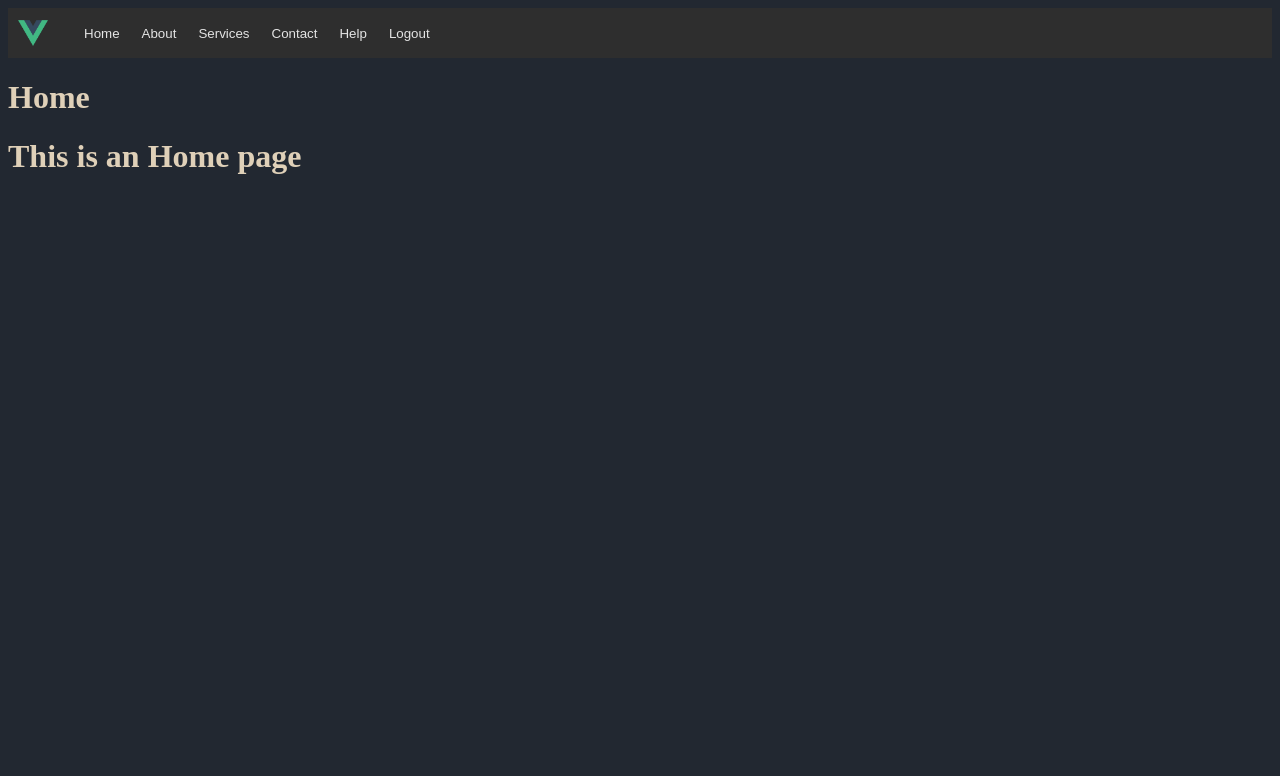
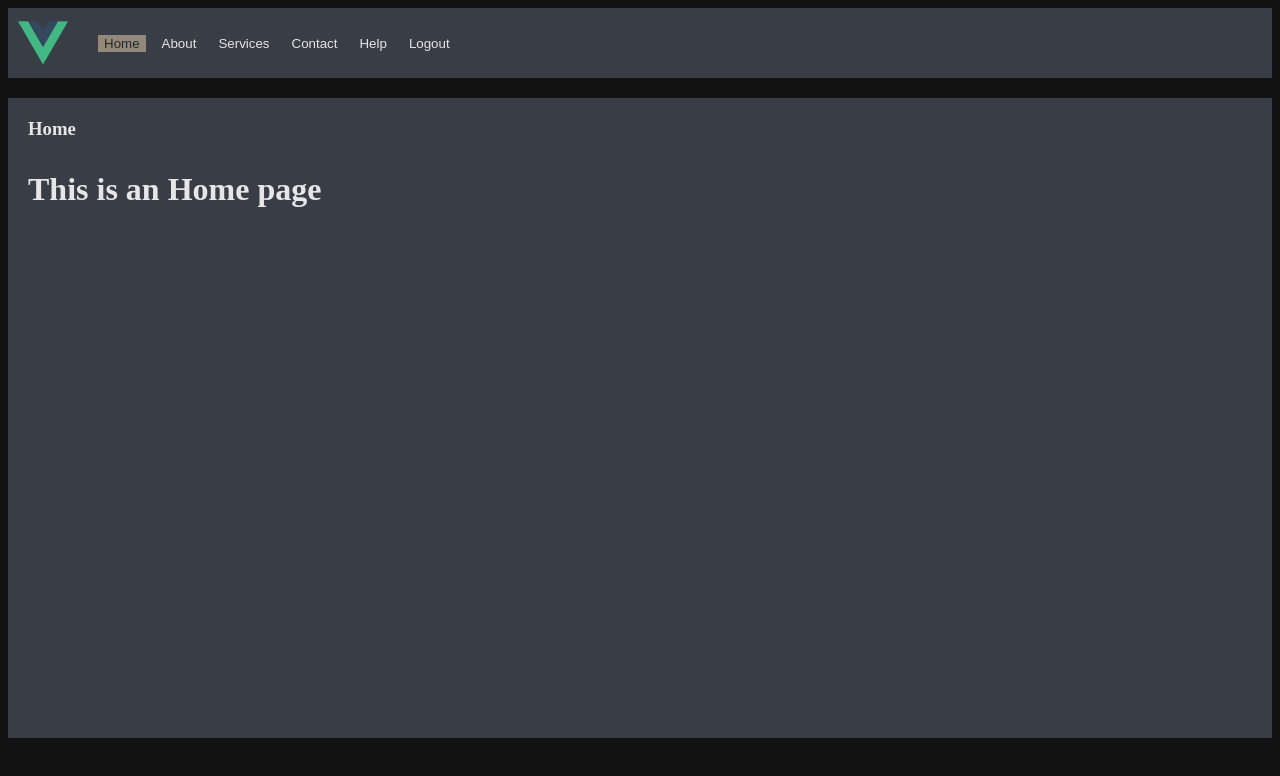
Before and after one commit to harrycwa127/vuejs_learning, a Vue app: page /#/home in a window 1280 px wide. Shown: the top 776 px of the page. Built offline with nearby package versions, Linux system fonts and the light colour scheme.

Commit message:
update css and add jquery

```diff
--- a/package.json
+++ b/package.json
@@ -9,6 +9,7 @@
   },
   "dependencies": {
     "core-js": "^3.8.3",
+    "jquery": "^3.7.1",
     "vue": "^3.2.13",
     "vue-router": "^4.0.3"
   },
--- a/src/App.vue
+++ b/src/App.vue
@@ -4,7 +4,7 @@
 
 <style>
 body {
-	background-color: #222831;
-	color: #dfd0b8;
+	background-color: #121212;
+	color: #e6e6e6;
 }
 </style>
--- a/src/components/ContentView.vue
+++ b/src/components/ContentView.vue
@@ -1,7 +1,9 @@
 <template>
 	<div class="contentView">
-		<h1>{{ activeView.name }}</h1>
-		<router-view></router-view>
+		<h3 class="title">{{ activeView.name }}</h3>
+		<div class="content">
+			<router-view />
+		</div>
 	</div>
 </template>
 
@@ -24,9 +26,27 @@ export default {
 </script>
 
 <style scoped>
-/* div.contentView {
-	padding: 10px;
-	display: flex;
-	align-items: center;
-} */
+div.contentView {
+	padding: 20px;
+	background-color: #393e46;
+	min-height: 600px;
+}
+
+h3.title {
+	margin: 0;
+	padding-top: 0px;
+	padding-bottom: 10px;
+}
+
+div.content {
+	width: 100%;
+	height: 100%;
+}
 </style>
+
+<style>
+div.content {
+	background-color: #393e46;
+	color: #e6e6e6;
+}
+</style>
--- a/src/components/NavBar.vue
+++ b/src/components/NavBar.vue
@@ -1,9 +1,11 @@
 <template>
 	<div class="navBar">
-		<img class="navIcon" src="../assets/logo.png" alt="Logo" height="30" />
-		<button class="navItem" v-for="(item, index) in navItems" :key="index" @click="$emit('navItemClicked', item)">
-			{{ item.name }}
-		</button>
+		<img class="navIcon" src="../assets/logo.png" alt="Logo" height="50" />
+		<div class="navItems">
+			<button class="navItem" v-for="(item, index) in navItems" :key="index" @click="handelNavItemClicked(item)">
+				{{ item.name }}
+			</button>
+		</div>
 	</div>
 </template>
 
@@ -19,24 +21,33 @@ export default {
 			}]
 		}
 	},
-	emits: ['navItemClicked']
+	methods: {
+		handelNavItemClicked(item) {
+			this.$emit('navItemClicked', item);
+			window.$('div.navItems button.navItem').removeClass('active');
+			window.$(`div.navItems button.navItem:contains(${item.name})`).addClass('active');
+		}
+	},
+	emits: ['navItemClicked'],
+	mounted() {
+		window.$('div.navItems button.navItem:contains(Home)').addClass('active');
+	}
 }
 </script>
 
 <style scoped>
 div.navBar {
-	background-color: #2e2e2e;
+	background-color: #393e46;
 	padding: 10px;
-	color: #e4e4e4;
 	display: flex;
 	align-items: center;
-	margin-bottom: 5px;
+	margin-bottom: 20px;
 }
 
 button.navItem {
 	background-color: inherit;
 	border: none;
-	color: #e4e4e4;
+	color: #e6e6e6;
 	margin-left: 10px;
 	margin-left: 10px;
 	cursor: pointer;
@@ -45,4 +56,9 @@ button.navItem {
 img.navIcon {
 	margin-right: 20px;
 }
+
+button.navItem.active {
+	background-color: #948979;
+	color: #222831;
+}
 </style>
--- a/src/components/appContentViews/ContactView.vue
+++ b/src/components/appContentViews/ContactView.vue
@@ -1,6 +1,8 @@
 <template>
 	<div class="contact">
-		<h1>This is an contact page</h1>
+		<h1>Contact!</h1>
+		<p>Email or Whatsapp to contact me.</p>
+		<p></p>
 	</div>
 </template>
 
--- a/src/main.js
+++ b/src/main.js
@@ -1,5 +1,8 @@
 import { createApp } from 'vue'
 import App from './App.vue'
 import router from './router'
+import $ from 'jquery';
+window.$ = $;
+window.jQuery = $;
 
 createApp(App).use(router).mount('#app')
--- a/src/views/LoginView.vue
+++ b/src/views/LoginView.vue
@@ -44,6 +44,7 @@ div.contentDiv {
 
 .title {
 	text-align: center;
+	margin-top: 10px
 }
 
 .row {
@@ -60,4 +61,10 @@ div.contentDiv {
 		color: #dfd0b8;
 	}
 }
+
+div.loginDiv {
+	background-color: #393e46;
+	padding: 30px;
+	border-radius: 10px;
+}
 </style>
```
Also changed, not shown: 1 other file (tests, documents, lock files or other folders).
